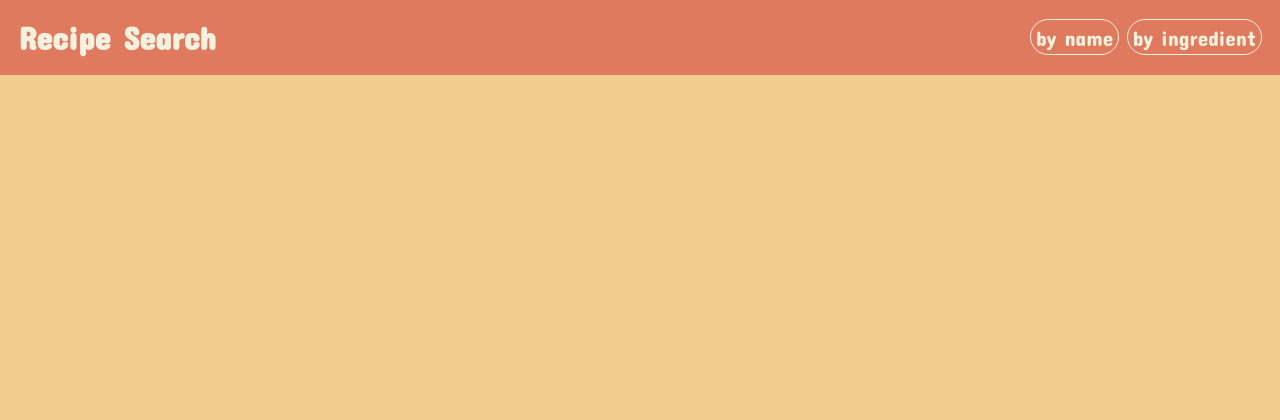
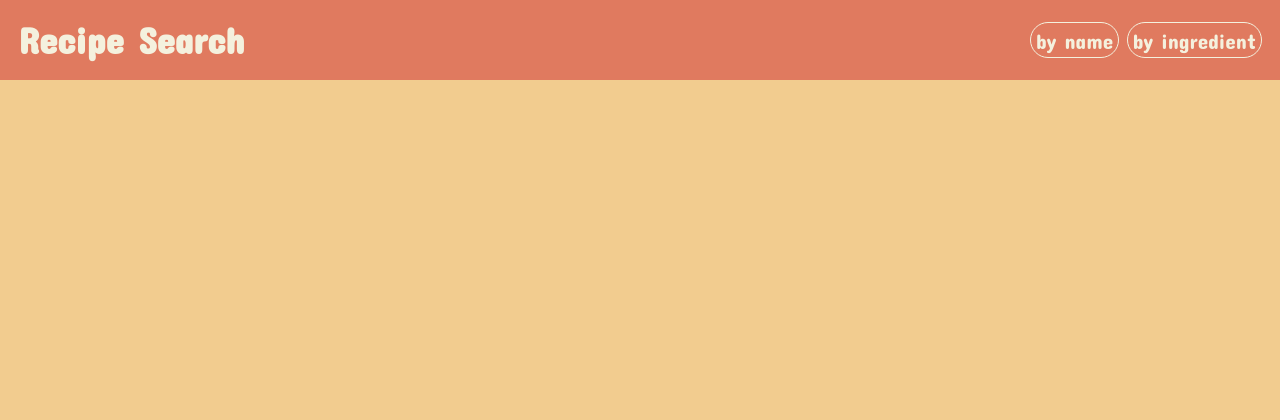
Before and after one commit to AmirMS90/Recipe-search, a Python web app: template templates/layout.html in a window 1280 px wide. Shown: the top 420 px of the page. Run offline with Jinja, Linux system fonts and the light colour scheme; the template is opened without the code that fills it, so the values that code supplies are empty.

Commit message:
Made title a little bigger
Made titles font size 2rem to stand out more.

```diff
--- a/static/styles.css
+++ b/static/styles.css
@@ -39,7 +39,7 @@ a {
 
 h1 {
     padding: 1rem;
-    font-size: 1.75rem;
+    font-size: 2rem;
     font-weight: 900;
 }
 
```
